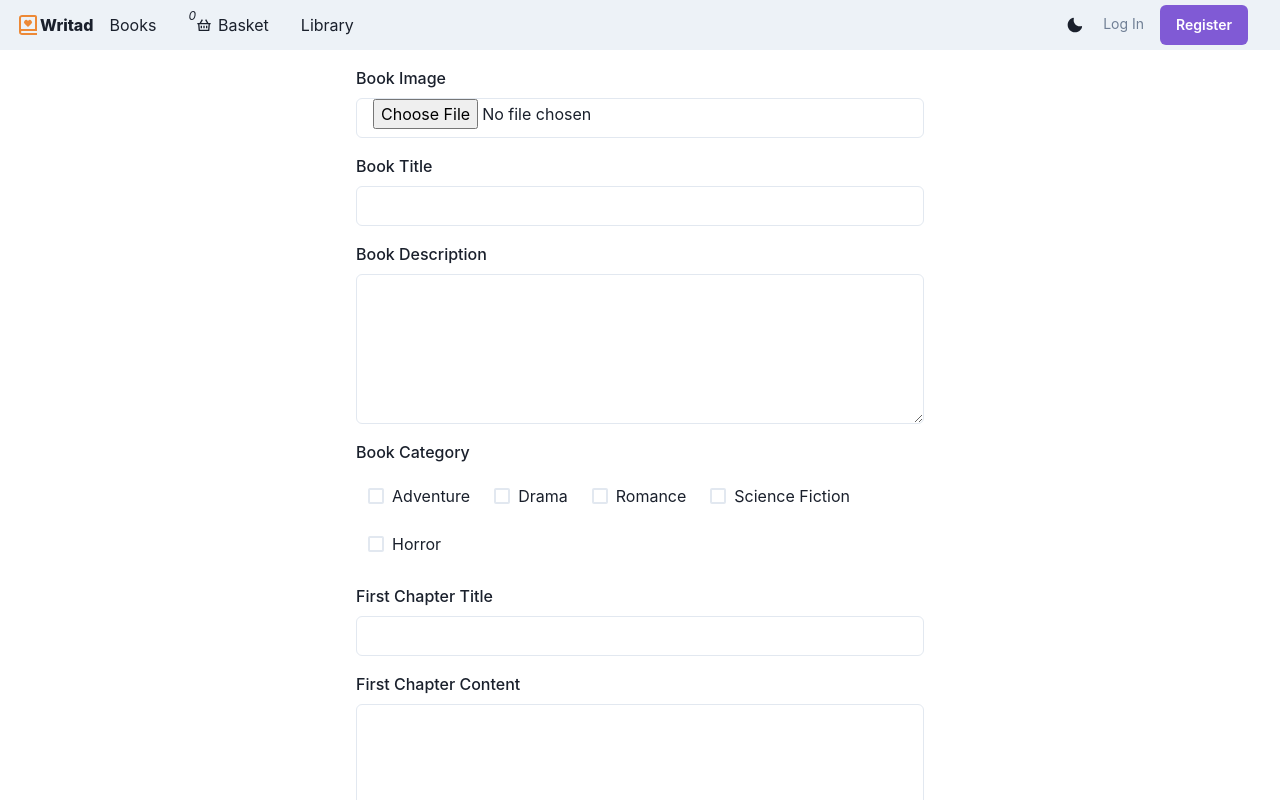
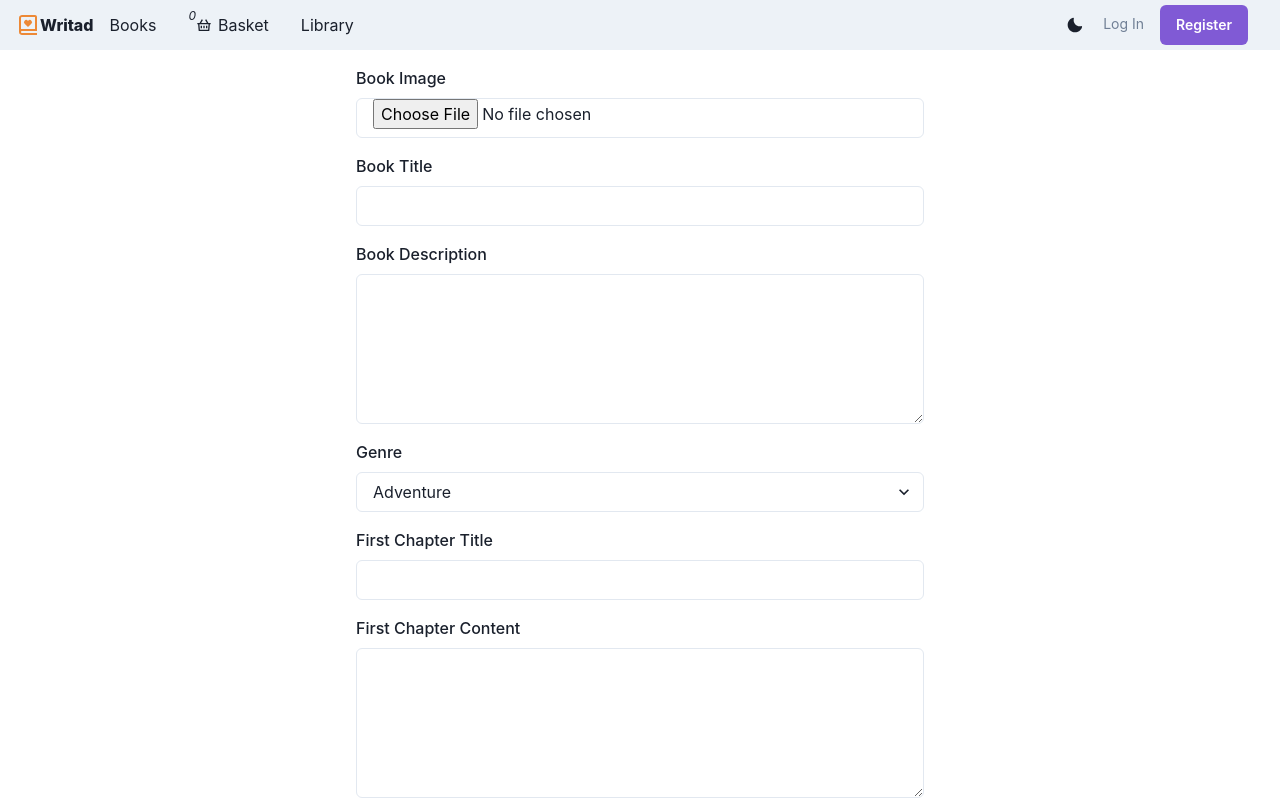
Before and after one commit to Gitroars/WebApplicationDevelopmentSecurity_Writad, a React (Create React App) app in the folder client/: page /create in a window 1280 px wide. Shown: the top 800 px of the page. Built offline with nearby package versions, Linux system fonts and the light colour scheme.

Commit message:
Update CreateBookScreen.jsx

```diff
--- a/client/src/screens/CreateBookScreen.jsx
+++ b/client/src/screens/CreateBookScreen.jsx
@@ -1,19 +1,10 @@
 import React, { useState } from "react";
-import {
-  useToast,
-  Box,
-  FormControl,
-  FormLabel,
-  Input,
-  Textarea,
-  Button,
-  Checkbox,
-  CheckboxGroup,
-} from "@chakra-ui/react";
+import { useToast, Box, FormControl, FormLabel, Input, Textarea, Button, Select } from "@chakra-ui/react";
 import { Formik, Field, Form, ErrorMessage } from "formik";
 import * as Yup from "yup";
 import { createBook } from "../redux/actions/bookActions";
 import { useDispatch, useSelector } from "react-redux";
+
 const validationSchema = Yup.object().shape({
   title: Yup.string().required("Book Title is required"),
   description: Yup.string().required("Book Description is required"),
@@ -37,18 +28,17 @@ const CreateBookScreen = ({ onSave }) => {
     price: "",
   };
 
-  const [selectedCategory, setSelectedCategory] = useState("");
-
   const handleSave = (values) => {
-    const { image, title, description, genre, chapterName, chapterContent } = values;
+    const { image, title, description, category, chapterTitle, chapterContent, price } = values;
 
     const bookData = {
       image,
       title,
       description,
-      genre,
-      chapterName,
+      genre: category,
+      chapterName: chapterTitle,
       chapterContent,
+      price,
     };
 
     dispatch(createBook(bookData));
@@ -91,47 +81,14 @@ const CreateBookScreen = ({ onSave }) => {
           <Field name='category'>
             {({ field, form }) => (
               <FormControl mb='4' isInvalid={form.errors.category && form.touched.category}>
-                <FormLabel>Book Category</FormLabel>
-                <Checkbox
-                  m='3'
-                  value='adventure'
-                  isChecked={selectedCategory === "adventure"}
-                  onChange={() => setSelectedCategory("adventure")}
-                >
-                  Adventure
-                </Checkbox>
-                <Checkbox
-                  m='3'
-                  value='drama'
-                  isChecked={selectedCategory === "drama"}
-                  onChange={() => setSelectedCategory("drama")}
-                >
-                  Drama
-                </Checkbox>
-                <Checkbox
-                  m='3'
-                  value='romance'
-                  isChecked={selectedCategory === "romance"}
-                  onChange={() => setSelectedCategory("romance")}
-                >
-                  Romance
-                </Checkbox>
-                <Checkbox
-                  m='3'
-                  value='science-fiction'
-                  isChecked={selectedCategory === "science-fiction"}
-                  onChange={() => setSelectedCategory("science-fiction")}
-                >
-                  Science Fiction
-                </Checkbox>
-                <Checkbox
-                  m='3'
-                  value='horror'
-                  isChecked={selectedCategory === "horror"}
-                  onChange={() => setSelectedCategory("horror")}
-                >
-                  Horror
-                </Checkbox>
+                <FormLabel>Genre</FormLabel>
+                <Select {...field}>
+                  <option value='adventure'>Adventure</option>
+                  <option value='drama'>Drama</option>
+                  <option value='romance'>Romance</option>
+                  <option value='science-fiction'>Science Fiction</option>
+                  <option value='horror'>Horror</option>
+                </Select>
                 <ErrorMessage name='category' component='div' color='red' />
               </FormControl>
             )}
```
